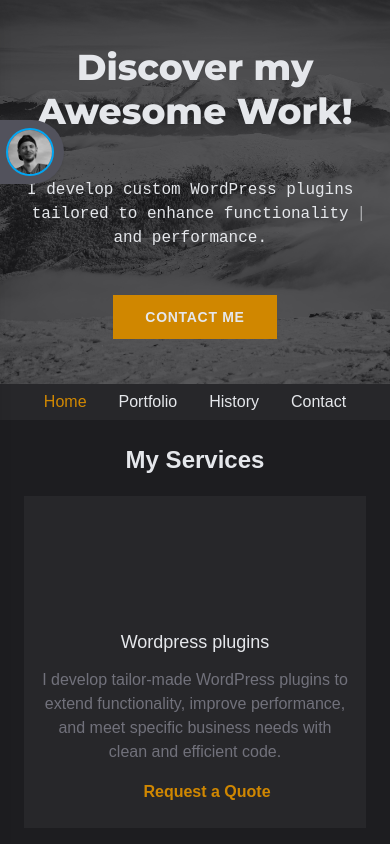
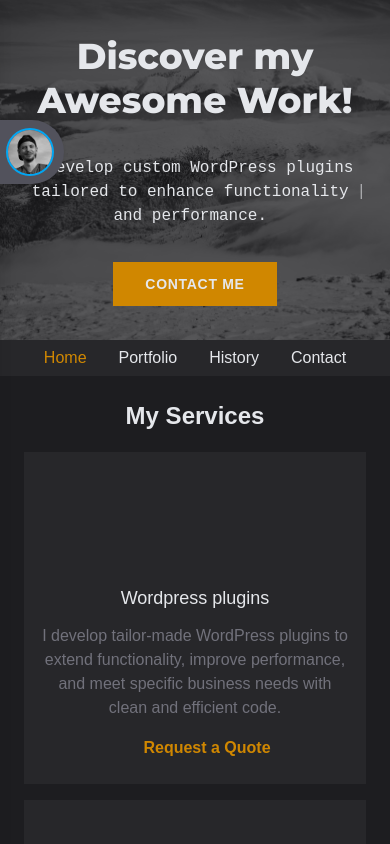
Before and after one commit to cosminsc/my-portfolio, a Vue app: page /#/ in a window 390 px wide. Shown: the top 844 px of the page. Built offline with nearby package versions, Linux system fonts and the light colour scheme; some icons are missing; a web font is replaced by a local one.

Commit message:
increase navbar item spaces

```diff
--- a/src/components/MainNavBar.vue
+++ b/src/components/MainNavBar.vue
@@ -1,15 +1,15 @@
 <template>
-   <div class="h-9 w-full bg-zinc-800 flex items-center gap-8 justify-center lg:justify-start px-8">
-      <RouterLink to="/" activeClass="text-yellow-600" class="hover:text-yellow-700 transition duration-300"
+   <div class="w-full bg-zinc-800 flex items-center gap-4 lg:gap-8 justify-center lg:justify-start px-8">
+      <RouterLink to="/" activeClass="text-yellow-600" class="flex items-center h-9 px-2 hover:text-yellow-700 transition duration-300"
          >Home</RouterLink
       >
-      <RouterLink to="/portfolio" activeClass="text-yellow-600" class="hover:text-yellow-700 transition duration-300"
+      <RouterLink to="/portfolio" activeClass="text-yellow-600" class="flex items-center h-9 px-2 hover:text-yellow-700 transition duration-300"
          >Portfolio</RouterLink
       >
-      <RouterLink to="/history" activeClass="text-yellow-600" class="hover:text-yellow-700 transition duration-300"
+      <RouterLink to="/history" activeClass="text-yellow-600" class="flex items-center h-9 px-2 hover:text-yellow-700 transition duration-300"
          >History</RouterLink
       >
-      <RouterLink to="/contact" activeClass="text-yellow-600" class="hover:text-yellow-700 transition duration-300"
+      <RouterLink to="/contact" activeClass="text-yellow-600" class="flex items-center h-9 px-2 hover:text-yellow-700 transition duration-300"
          >Contact</RouterLink
       >
    </div>
--- a/src/components/TopBanner.vue
+++ b/src/components/TopBanner.vue
@@ -20,7 +20,7 @@ onMounted(() => {
 <template>
    <div class="bg-[url(/images/banner-bg.jpg)] bg-top bg-cover w-full">
       <div
-         class="w-full h-96 lg:h-72 bg-zinc-900/70 px-6 lg:px-8 flex flex-col justify-evenly items-center lg:items-start text-center lg:text-left"
+         class="w-full h-85 lg:h-72 bg-zinc-900/70 px-6 lg:px-8 flex flex-col justify-evenly items-center lg:items-start text-center lg:text-left"
       >
          <h1 class="leading-11 md:leading-16 lg:leading-auto text-4xl xl:text-5xl font-montserrat font-extrabold">
             Discover my Awesome Work!
```
Also changed, not shown: src/views/ContactView.vue (+2 -8 lines).
